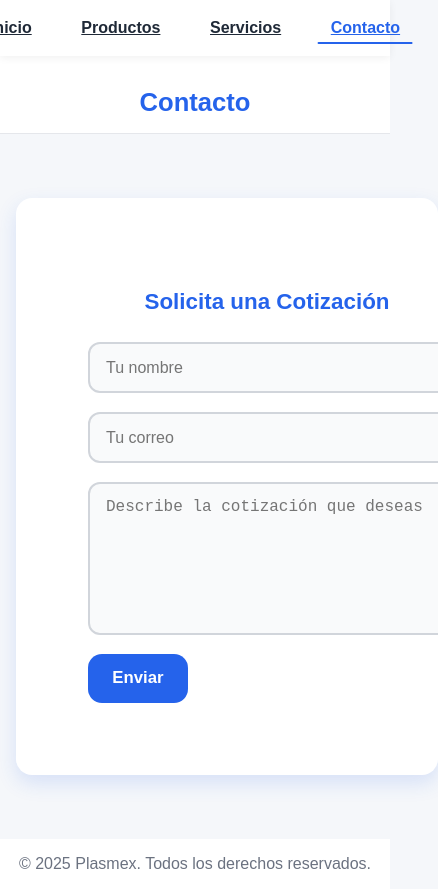
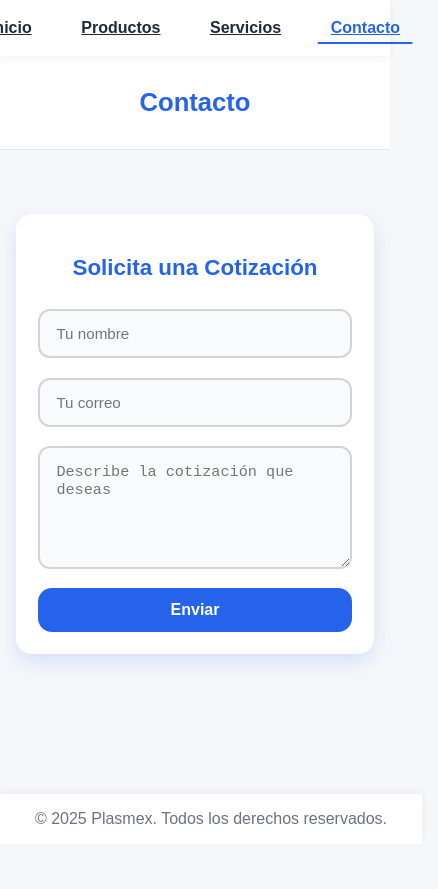
Before and after one commit to FerAmbriz/plasmex, a React (Create React App) app: page /contacto in a window 390 px wide. Shown: the whole page, 438 px wide, since content can reach past the window. After the commit the page ends 844 px from the top, so only its background shows below. Built offline with nearby package versions, Linux system fonts and the light colour scheme.

Commit message:
responsive

```diff
--- a/src/App.css
+++ b/src/App.css
@@ -1,14 +1,17 @@
-/* General */
+/* ================================
+   GLOBAL
+================================ */
 body {
   margin: 0;
   font-family: 'Montserrat', sans-serif;
-  background: #f5f7fa; /* fondo claro y profesional */
-  color: #1f2937; /* gris oscuro para textos */
+  background: #f5f7fa;
+  color: #1f2937;
   overflow-x: hidden;
 }
 
-/* Navbar */
-/* Navbar base */
+/* ================================
+   NAVBAR
+================================ */
 .navbar {
   display: flex;
   justify-content: center;
@@ -21,12 +24,10 @@ body {
   box-shadow: 0 2px 8px rgba(0,0,0,0.06);
 }
 
-/* Botón minimalista */
 .nav-btn {
   position: relative;
   background: transparent;
   border: none;
-  font-family: 'Montserrat', sans-serif;
   font-size: 1rem;
   font-weight: 600;
   color: #1f2937;
@@ -36,7 +37,6 @@ body {
   transition: all 0.28s ease;
 }
 
-/* Línea animada debajo */
 .nav-btn::after {
   content: "";
   position: absolute;
@@ -45,43 +45,34 @@ body {
   transform: translateX(-50%);
   width: 0%;
   height: 2px;
-  background-color: #2563eb; /* azul biotech */
+  background-color: #2563eb;
   border-radius: 2px;
   transition: width 0.28s ease;
 }
 
-/* Hover elegante */
 .nav-btn:hover {
   color: #2563eb;
-  background: #e8f2ff;  /* azul claro sutil */
+  background: #e8f2ff;
   box-shadow: 0 3px 10px rgba(37,99,235,0.15);
 }
+.nav-btn:hover::after { width: 60%; }
+.nav-btn.active { color: #2563eb; }
+.nav-btn.active::after { width: 100%; }
 
-.nav-btn:hover::after {
-  width: 60%;
-}
-
-/* Active / sección actual */
-.nav-btn.active {
-  color: #2563eb;
-}
-
-.nav-btn.active::after {
+/* ================================
+   HERO
+================================ */
+header.hero {
   width: 100%;
-}
-
-/* Hero Header */
-header.hero {
-  width: 100vw;
   background: #ffffff;
   text-align: center;
-  padding: clamp(2rem,5vw,3rem) clamp(1rem,5vw,2rem) clamp(1rem,4vw,2rem);
+  padding: clamp(2rem,5vw,3rem);
   border-bottom: 1px solid #e5e7eb;
   box-sizing: border-box;
 }
 header.hero h1 {
   font-size: clamp(1.8rem,5vw,3rem);
-  color: #2563eb; /* azul biotech */
+  color: #2563eb;
   margin: 0;
   font-weight: 700;
 }
@@ -94,34 +85,32 @@ header.hero p {
   margin-right: auto;
 }
 
-
-.hero {
-  text-align: center; /* centra todo el contenido horizontalmente */
-  padding: 2rem;
-}
-
 .hero-img {
   display: block;
-  margin: 0 auto 1.5rem auto; /* centra la imagen y separa del texto */
-  max-width: 200px; /* ajusta el tamaño según necesites */
+  margin: 0 auto 1.5rem auto;
+  max-width: 200px;
   height: auto;
 }
 
-
-/* Sections generales */
+/* ================================
+   SECTIONS
+================================ */
 .section {
   padding: 4rem 1rem;
   max-width: 1200px;
   margin: 0 auto;
 }
 
-/* Cards */
+/* ================================
+   GENERIC CARDS
+================================ */
 .card-container {
   display: grid;
   grid-template-columns: repeat(auto-fit, minmax(200px, 1fr));
   gap: 1.5rem;
   justify-items: center;
 }
+
 .card {
   background: #ffffff;
   border-radius: 12px;
@@ -134,23 +123,35 @@ header.hero p {
   transform: translateY(30px);
   box-sizing: border-box;
 }
-.card.visible {opacity:1; transform: translateY(0);}
-.card:hover {transform: translateY(-5px); box-shadow:0 0 20px rgba(37,99,235,0.35);}
+.card.visible { opacity:1; transform: translateY(0); }
+.card:hover { transform:translateY(-5px); box-shadow:0 0 20px rgba(37,99,235,0.35); }
 .card h3 {margin:0; font-size:1.2rem; color:#2563eb; font-weight:600;}
-.card .price {font-size:1.5rem; font-weight:700; margin:0.5rem 0;}
-.card .change {font-size:1rem; margin-bottom:0.5rem;}
-.card .change.positive {color:#16a34a;} /* verde saludable */
-.card .change.negative {color:#dc2626;} /* rojo suave */
-.card svg {width:100%; height:60px; display:block;}
 
-/* Info cards */
+@media(max-width:480px){
+  header.hero h1 {font-size:clamp(1.6rem,6vw,2rem);}
+  header.hero p {font-size:clamp(0.8rem,3.5vw,1rem);}
+  .card-container {grid-template-columns: 1fr 1fr; gap:1rem;}
+  .card {max-width: 140px; padding:1rem;}
+  .info-cards {grid-template-columns:1fr; gap:1rem;}
+  .card .price {font-size:1.2rem;}
+  .card .change {font-size:0.9rem;}
+  .info-card .text h3 {font-size:1.2rem;}
+  .info-card .text p {font-size:0.9rem;}
+  .servicio h3 {font-size:1.4rem;}
+  .servicio p {font-size:0.95rem;}
+}
+
+/* ================================
+   INFO CARDS
+================================ */
 .info-cards {
   display: grid;
-  grid-template-columns: repeat(auto-fit, minmax(200px, 1fr));
+  grid-template-columns: repeat(auto-fit, minmax(200px,1fr));
   gap: 1.5rem;
   justify-items: center;
   padding: 0 1rem;
 }
+
 .info-card {
   display: flex;
   flex-direction: column;
@@ -166,14 +167,15 @@ header.hero p {
   text-align: center;
   box-sizing: border-box;
 }
-.info-card.visible {opacity:1; transform: translateY(0);}
-.info-card .graphic {margin-bottom: 1rem; display: flex; justify-content: center; align-items: center;}
-.info-card .text h3 {color:#2563eb; font-size:clamp(1.2rem,3vw,1.5rem); margin-bottom:0.5rem;}
-.info-card .text p {color:#4b5563; font-size:clamp(0.9rem,2.5vw,1rem); line-height:1.5;}
 
-/* Servicios Destacados */
+.info-card.visible { opacity:1; transform: translateY(0); }
+
+
+/* ================================
+  Servicios Destacados
+================================ */
 .servicios-destacados {
-  width: 100%;           /* <--- ESTA LÍNEA ES LA CLAVE */
+  width: 100%;
   display: flex;
   flex-wrap: wrap;
   background: #ffffff;
@@ -207,7 +209,10 @@ header.hero p {
   background:#2563eb33;
 }
 
-/* CTA */
+
+/* ================================
+   CTA
+================================ */
 .cta-section {
   text-align:center;
   padding:4rem 1rem;
@@ -229,42 +234,58 @@ header.hero p {
 }
 .cta-btn:hover {background:#2563eb; color:#ffffff;}
 
-/* Footer */
-footer {
-  text-align:center;
-  padding:1rem;
-  color:#6b7280;
-  background:#ffffff;
+
+/* ================================
+   SERVICIOS DESTACADOS
+================================ */
+.servicios-destacados {
+  width: 100%;
+  display: flex;
+  flex-wrap: wrap;
+  background: #ffffff;
+  border-radius: 16px;
+  overflow: hidden;
+  box-shadow: 0 8px 20px rgba(37,99,235,0.15);
 }
 
-/* Ajustes móviles */
-@media(max-width:768px){
-  .servicios-destacados{flex-direction:column;}
-  .servicio:first-child::after{display:none;}
-}
-@media(max-width:480px){
-  header.hero h1 {font-size:clamp(1.6rem,6vw,2rem);}
-  header.hero p {font-size:clamp(0.8rem,3.5vw,1rem);}
-  .card-container {grid-template-columns: 1fr 1fr; gap:1rem;}
-  .card {max-width: 140px; padding:1rem;}
-  .info-cards {grid-template-columns:1fr; gap:1rem;}
-  .card .price {font-size:1.2rem;}
-  .card .change {font-size:0.9rem;}
-  .info-card .text h3 {font-size:1.2rem;}
-  .info-card .text p {font-size:0.9rem;}
-  .servicio h3 {font-size:1.4rem;}
-  .servicio p {font-size:0.95rem;}
+.servicio {
+  flex: 1;
+  padding: 2rem;
+  text-align: center;
+  box-sizing: border-box;
 }
 
+/* MOBILE FIX */
+@media(max-width:768px){
+  .servicios-destacados { flex-direction: column; }
+}
 
-/* FORMULARIO DE CONTACTO / COTIZACIÓN */
+/* ================================
+   FORMULARIO CONTACTO
+================================ */
+
+/* ---- FIX PRINCIPAL ----
+   EL FORM Y LA CARD NO SE VAN A SALIR NUNCA
+----------------------------------------- */
+.contact-card {
+  width: 100%;
+  max-width: 650px;
+  margin: 0 auto;
+  background: #ffffff;
+  border-radius: 16px;
+  padding: 2rem;
+  box-sizing: border-box;
+  overflow: hidden; /* evita overflow lateral */
+  box-shadow: 0 8px 20px rgba(37,99,235,0.15);
+}
+
+/* FORM */
 .form-box {
   width: 100%;
-  padding: 2.5rem;
-  padding-right: 70px;
   display: flex;
   flex-direction: column;
   gap: 1.2rem;
+  box-sizing: border-box;
 }
 
 .form-box h2 {
@@ -275,7 +296,8 @@ footer {
 }
 
 /* Inputs */
-.form-input, .form-textarea {
+.form-input,
+.form-textarea {
   width: 100%;
   padding: 0.9rem 1rem;
   font-size: 1rem;
@@ -284,6 +306,7 @@ footer {
   outline: none;
   transition: all .25s ease;
   background: #f9fafb;
+  box-sizing: border-box; /* <-- MEGA FIX */
 }
 
 .form-input:focus,
@@ -299,10 +322,10 @@ footer {
   min-height: 120px;
 }
 
-/* Botón de envío */
+/* Botón */
 .form-btn {
   padding: 0.9rem;
-  min-width: 100px;
+  width: 100%;        /* <-- FULL WIDTH */
   font-size: 1.05rem;
   background: #2563eb;
   color: white;
@@ -311,7 +334,6 @@ footer {
   cursor: pointer;
   font-weight: 600;
   transition: 0.25s ease;
-  display: block;           /* <--- evita que sea inline */
 }
 
 .form-btn:hover {
@@ -319,14 +341,49 @@ footer {
   box-shadow: 0 6px 18px rgba(37, 99, 235, .25);
 }
 
-/* Mensaje de status */
+/* Mensaje */
 .form-status {
   margin-top: 10px;
   text-align: center;
   font-weight: 600;
   color: #2563eb;
 }
+.form-status.error { color:#dc2626; }
 
-.form-status.error {
-  color: #dc2626;
+/* ================================
+   MOBILE FIX CONTACTO
+================================ */
+@media(max-width:480px){
+
+  .contact-card {
+    padding: 1.4rem;
+    width: 100%;
+    max-width: 100%;
+  }
+
+  .form-input,
+  .form-textarea {
+    font-size: 0.95rem;
+  }
+
+  .form-btn {
+    font-size: 1rem;
+    padding: 0.8rem;
+  }
 }
+
+/* ================================
+   FOOTER
+================================ */
+footer {
+  position: fixed;
+  bottom: 0;
+  left: 0;
+  width: 100%;
+  text-align: center;
+  padding: 1rem;
+  color: #6b7280;
+  background: #ffffff;
+  box-shadow: 0 -2px 10px rgba(0,0,0,0.05);
+  z-index: 999;
+}
--- a/src/pages/Contacto.jsx
+++ b/src/pages/Contacto.jsx
@@ -48,16 +48,13 @@ export default function Contacto() {
 
       <section className="section">
 
-        {/* CONTENEDOR 100% */}
-        <div className="servicios-destacados" style={{ padding: "2rem", width: "100%" }}>
+        {/* CARD CONTENEDORA RESPONSIVA */}
+        <div className="contact-card">
 
-          {/* FORM FULL WIDTH */}
           <form
             onSubmit={enviarCorreo}
             className="form-box"
-            style={{ width: "100%", display: "flex", flexDirection: "column", gap: "1.2rem" }}
           >
-
             <h2>Solicita una Cotización</h2>
 
             <input
@@ -90,24 +87,20 @@ export default function Contacto() {
               required
             ></textarea>
 
-            {/* BOTÓN */}
+            {/* BOTÓN RESPONSIVO */}
             <button
               type="submit"
-              className="form-btn"
-              style={{ width: "10%", display: "block" }}
+              className="form-btn form-btn-full"
             >
               Enviar
             </button>
-
           </form>
 
-          {/* STATUS */}
           {status && (
             <p className={`form-status ${status.includes("Error") ? "error" : ""}`}>
               {status}
             </p>
           )}
-
         </div>
       </section>
     </div>
```
